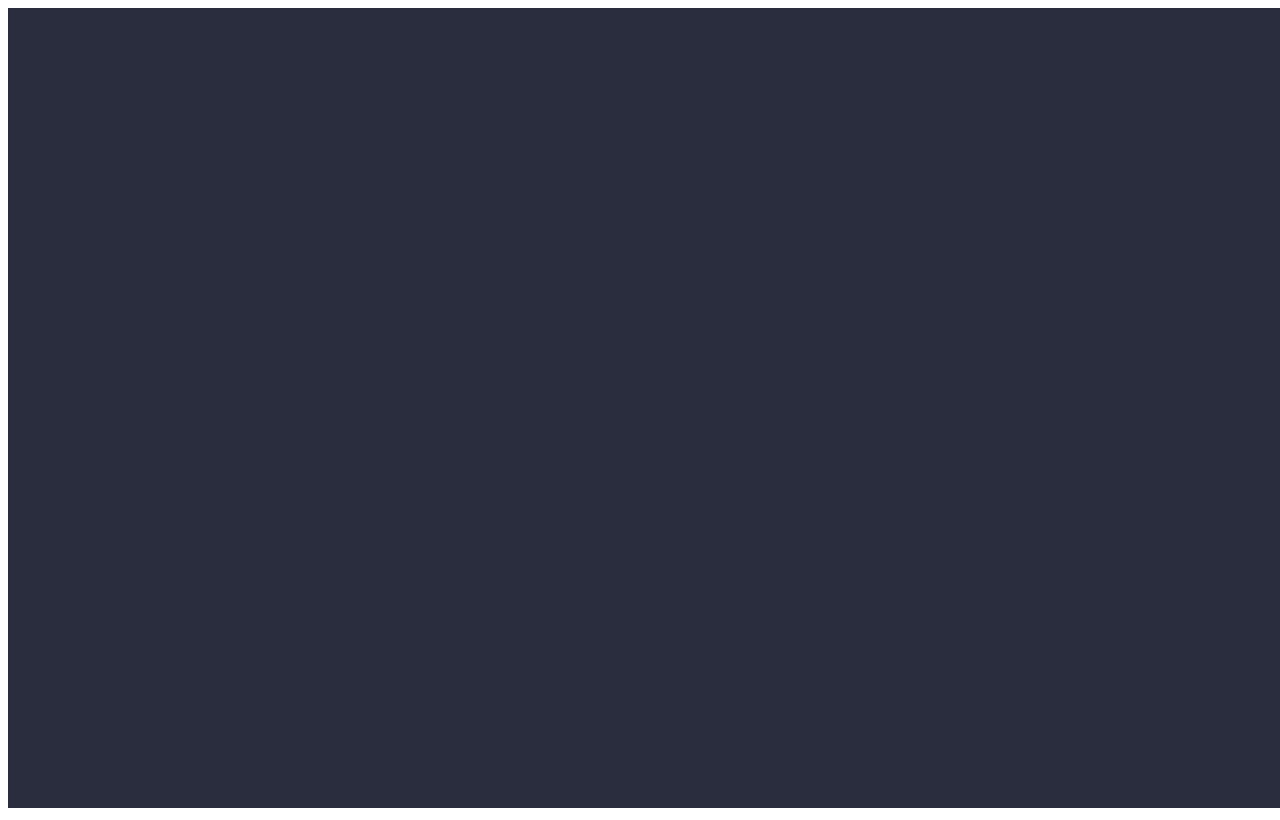
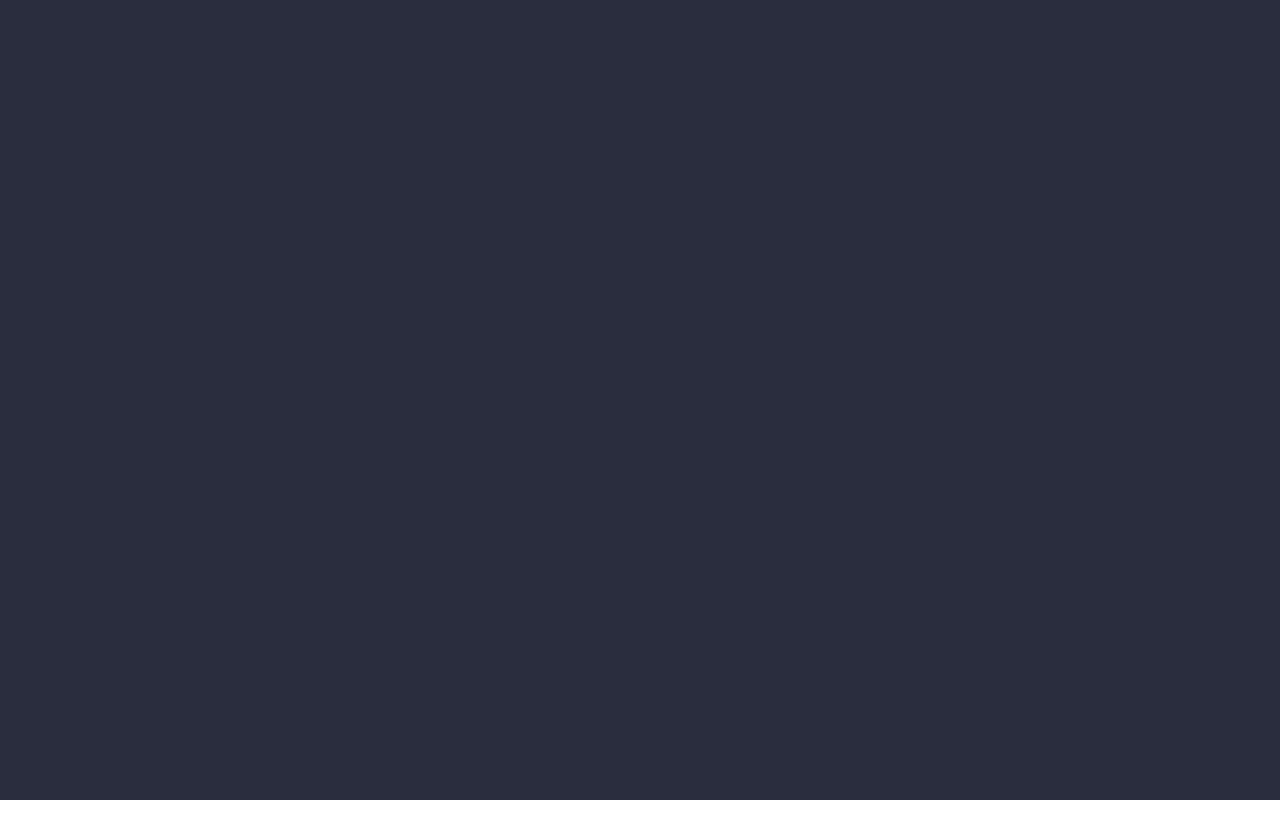
Before and after one commit to Kiricon/Bones2D, a website built with webpack: page demo/index.html in a window 1280 px wide. Built offline with nearby package versions, Linux system fonts and the light colour scheme.

Commit message:
Added some styling to the html.

```diff
--- a/demo/index.html
+++ b/demo/index.html
@@ -7,6 +7,13 @@
   <title>The HTML5 Herald</title>
   <meta name="description" content="The HTML5 Herald">
   <meta name="author" content="SitePoint">
+  <style>
+    body, html {
+      margin: 0px;
+      padding: 0px;
+      overflow:none;
+    }
+  </style>
 </head>
 
 <body>
```
